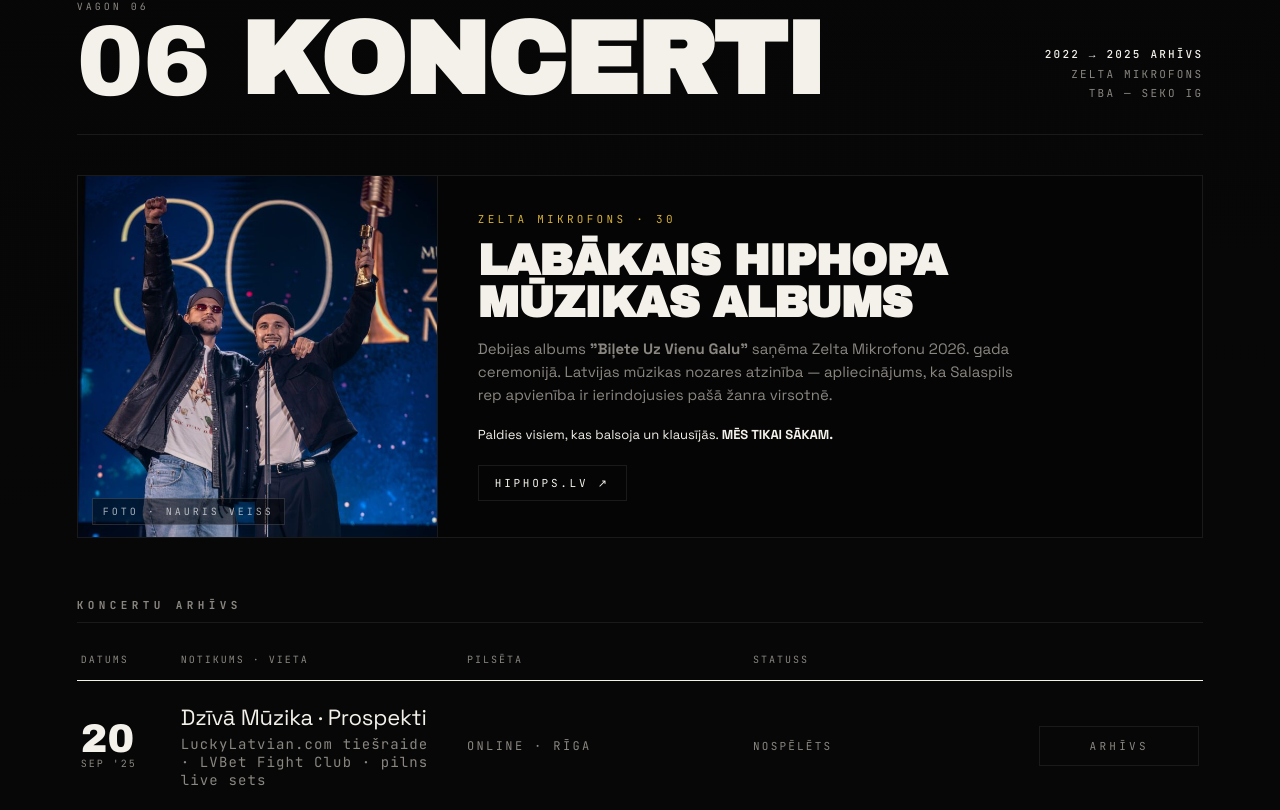
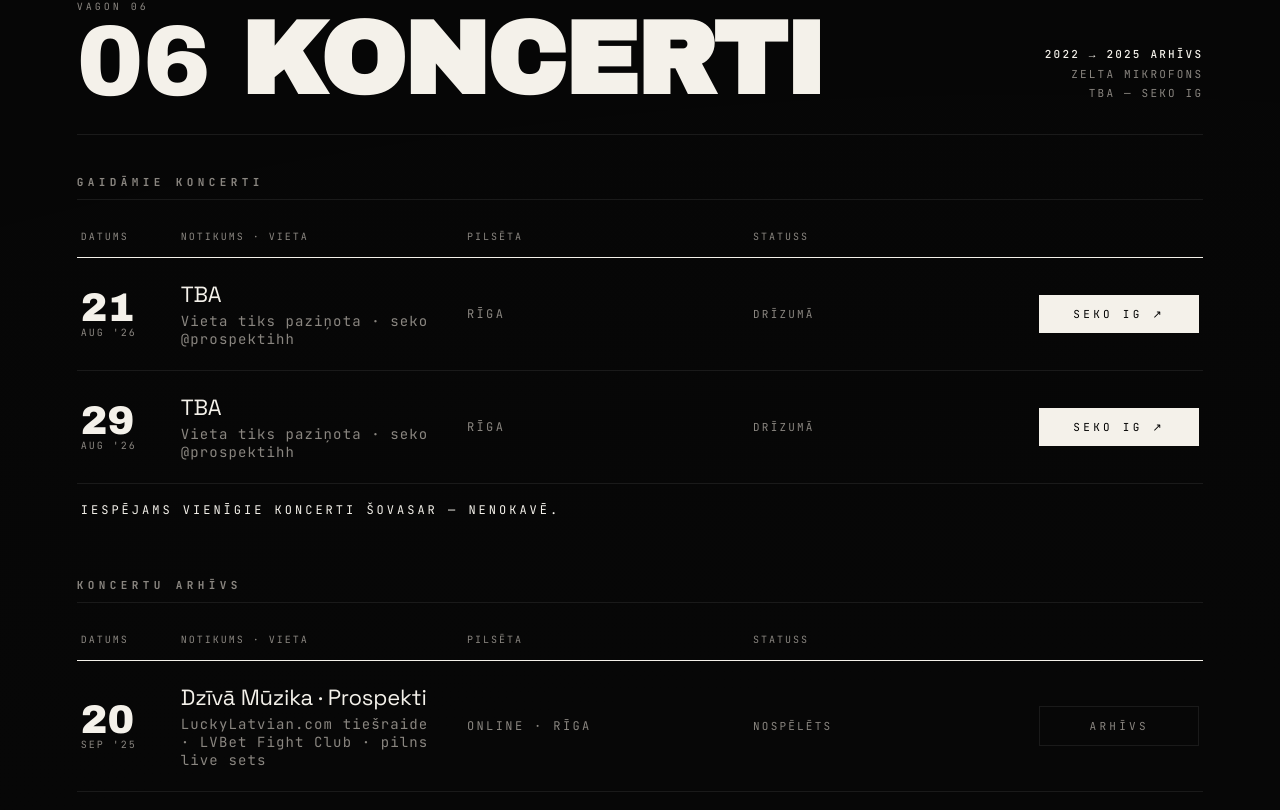
Before and after one commit to flabbijs/Prospekti, a plain HTML site: page index.html in a window 1280 px wide. Shown: the part 7435-8245 px from the top of the page. Drawn offline with Linux system fonts and the light colour scheme; no server answers.

Commit message:
Add favicon and upcoming concerts section
Co-Authored-By: Claude Fable 5 <noreply@anthropic.com>

```diff
--- a/index.html
+++ b/index.html
@@ -4,6 +4,8 @@
 <meta charset="utf-8" />
 <meta name="viewport" content="width=device-width,initial-scale=1" />
 <title>PROSPEKTI — Biļete Uz Vienu Galu</title>
+<link rel="icon" type="image/png" href="assets/favicon.png"/>
+<link rel="apple-touch-icon" href="assets/favicon.png"/>
 <link rel="preconnect" href="https://fonts.googleapis.com">
 <link rel="preconnect" href="https://fonts.gstatic.com" crossorigin>
 <link href="https://fonts.googleapis.com/css2?family=Space+Grotesk:wght@400;500;600;700&family=JetBrains+Mono:wght@400;500;700&family=Archivo+Black&display=swap" rel="stylesheet">
@@ -464,6 +466,9 @@
     font-family:"JetBrains Mono",monospace;font-size:11px;letter-spacing:.3em;text-transform:uppercase;
   }
   .show .cta.past{background:transparent;border:1px solid var(--line);color:var(--dim);cursor:default}
+  .show.upcoming-empty .d-day{font-size:28px;color:var(--dim)}
+  .show.upcoming-empty{margin-bottom:60px}
+  .upcoming-note{font-family:"JetBrains Mono",monospace;font-size:12px;letter-spacing:.25em;color:var(--ink);text-transform:uppercase;padding:18px 4px 0;margin-bottom:60px}
 
   /* AWARD HIGHLIGHT */
   .award{
@@ -1305,22 +1310,30 @@ fetch('https://api.bigcartel.com/prospekti/products.json')
     </div>
   </div>
 
-  <!-- ZELTA MIKROFONS AWARD HIGHLIGHT -->
-  <div class="award">
-    <div class="award-img award-photo">
-      <img src="assets/zelta-mikrofons-stage.jpg" alt="Prospekti saņem Zelta Mikrofonu — foto Nauris Veiss"/>
-      <div class="award-credit">FOTO · NAURIS VEISS</div>
-    </div>
-    <div class="award-copy">
-      <div class="award-tag">ZELTA MIKROFONS · 30</div>
-      <h3>LABĀKAIS HIPHOPA MŪZIKAS ALBUMS</h3>
-      <p>Debijas albums <b>"Biļete Uz Vienu Galu"</b> saņēma Zelta Mikrofonu 2026. gada ceremonijā. Latvijas mūzikas nozares atzinība — apliecinājums, ka Salaspils rep apvienība ir ierindojusies pašā žanra virsotnē.</p>
-      <p class="award-thanks">Paldies visiem, kas balsoja un klausījās. <b>MĒS TIKAI SĀKAM.</b></p>
-      <div class="award-links">
-        <a href="https://hiphops.lv/zelta-mikrofons-2026/" target="_blank" rel="noopener">HIPHOPS.LV ↗</a>
-      </div>
-    </div>
-  </div>
+  <!-- GAIDĀMIE KONCERTI -->
+  <h3 class="sub-h">GAIDĀMIE KONCERTI</h3>
+  <div class="shows-head">
+    <div>DATUMS</div>
+    <div>NOTIKUMS · VIETA</div>
+    <div>PILSĒTA</div>
+    <div>STATUSS</div>
+    <div></div>
+  </div>
+  <div class="show">
+    <div><div class="d-day">21</div><div class="d-mo">AUG '26</div></div>
+    <div><div class="city">TBA</div><div class="venue">Vieta tiks paziņota · seko @prospektihh</div></div>
+    <div class="country">Rīga</div>
+    <div class="status">Drīzumā</div>
+    <a class="cta" href="https://www.instagram.com/prospektihh/" target="_blank" rel="noopener">SEKO IG ↗</a>
+  </div>
+  <div class="show">
+    <div><div class="d-day">29</div><div class="d-mo">AUG '26</div></div>
+    <div><div class="city">TBA</div><div class="venue">Vieta tiks paziņota · seko @prospektihh</div></div>
+    <div class="country">Rīga</div>
+    <div class="status">Drīzumā</div>
+    <a class="cta" href="https://www.instagram.com/prospektihh/" target="_blank" rel="noopener">SEKO IG ↗</a>
+  </div>
+  <p class="upcoming-note">IESPĒJAMS VIENĪGIE KONCERTI ŠOVASAR — NENOKAVĒ.</p>
 
   <!-- SHOWS ARCHIVE -->
   <h3 class="sub-h">KONCERTU ARHĪVS</h3>
@@ -1419,6 +1432,24 @@ fetch('https://api.bigcartel.com/prospekti/products.json')
 
   <!-- PRESS / MEDIA -->
   <h3 class="sub-h press-h">PRESE · MEDIJI · PODKĀSTI</h3>
+
+  <!-- ZELTA MIKROFONS AWARD HIGHLIGHT -->
+  <div class="award">
+    <div class="award-img award-photo">
+      <img src="assets/zelta-mikrofons-stage.jpg" alt="Prospekti saņem Zelta Mikrofonu — foto Nauris Veiss"/>
+      <div class="award-credit">FOTO · NAURIS VEISS</div>
+    </div>
+    <div class="award-copy">
+      <div class="award-tag">ZELTA MIKROFONS · 30</div>
+      <h3>LABĀKAIS HIPHOPA MŪZIKAS ALBUMS</h3>
+      <p>Debijas albums <b>"Biļete Uz Vienu Galu"</b> saņēma Zelta Mikrofonu 2026. gada ceremonijā. Latvijas mūzikas nozares atzinība — apliecinājums, ka Salaspils rep apvienība ir ierindojusies pašā žanra virsotnē.</p>
+      <p class="award-thanks">Paldies visiem, kas balsoja un klausījās. <b>MĒS TIKAI SĀKAM.</b></p>
+      <div class="award-links">
+        <a href="https://hiphops.lv/zelta-mikrofons-2026/" target="_blank" rel="noopener">HIPHOPS.LV ↗</a>
+      </div>
+    </div>
+  </div>
+
   <div class="press-grid">
     <a class="press" href="https://hiphops.lv/zelta-mikrofons-2026/" target="_blank" rel="noopener">
       <div class="press-src">HIPHOPS.LV</div>
```
Also changed, not shown: assets/favicon.png (added).
